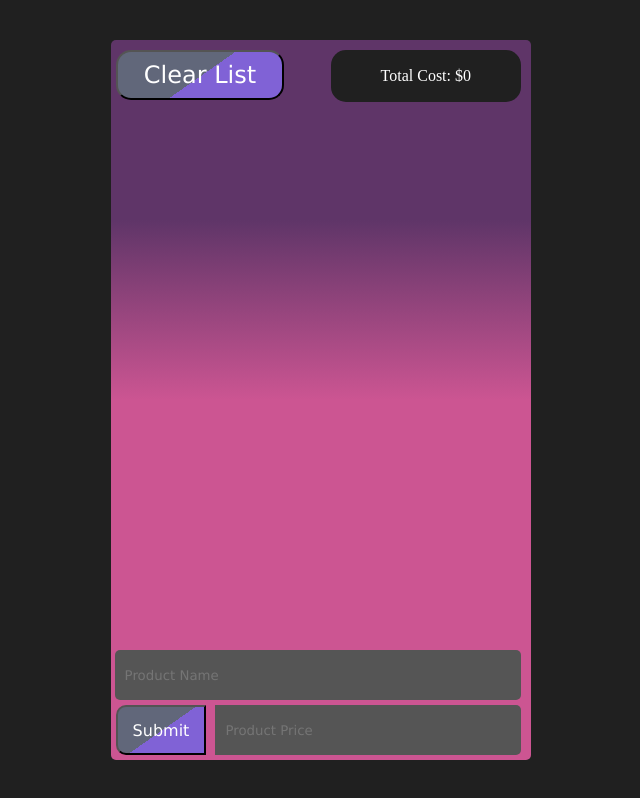
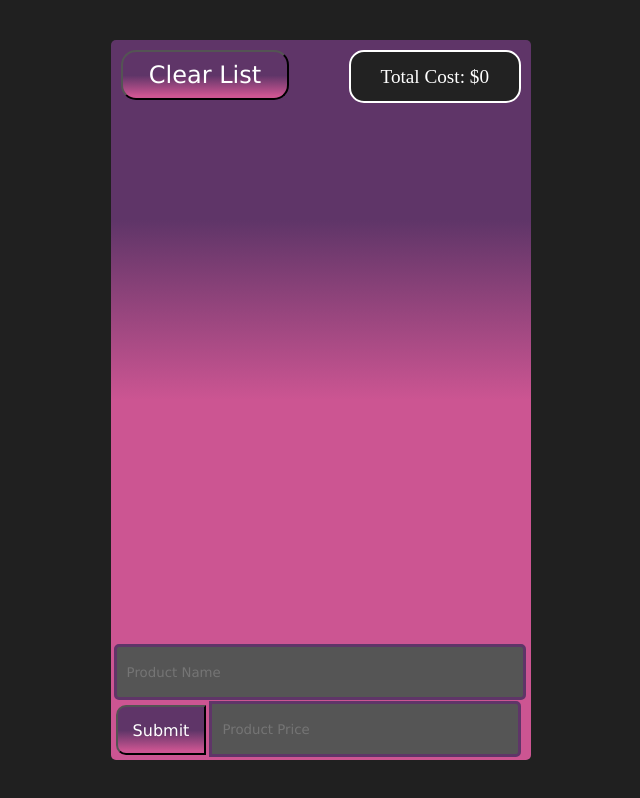
Before and after one commit to D-Whipp/list-app-jQuery, a website: page index.html in a window 1280 px wide. Shown: the whole page, without its empty margins (319-959 px from the left). Drawn offline with nearby package versions, Linux system fonts and the light colour scheme.

Commit message:
STYLING UPDATE: trying out a different color pallete

```diff
--- a/assets/index.js
+++ b/assets/index.js
@@ -38,9 +38,9 @@ $(document).ready(function () {
                     items[i].name +
                     ' $' +
                     items[i].price +
-                    ' ID: ' +
+                    '<span class="item-id"> ID: ' +
                     items[i].id +
-                    ' <i class="fas fa-check"></i> <i class="fas fa-trash"></i> </li>'
+                    '</span> <i class="fas fa-check"></i> <i class="fas fa-trash"></i> </li>'
             );
         }
     }
--- a/assets/styles.css
+++ b/assets/styles.css
@@ -23,30 +23,46 @@ body {
 
 .name-input {
     background: #555;
-    border: none;
+    border: 3px solid #5f3568;
     border-radius: 5px;
     color: #fff;
     height: 50px;
     width: 92%;
     position: absolute;
     bottom: 60px;
+    right: 5px;
+    padding: 0px 10px;
+    outline: none;
+}
+
+.name-input:focus {
+    border: 5px dotted #cc5592;
+    background: #5f3568;
+    font-weight: bold;
+    font-size: 1.2rem;
+    letter-spacing: 0.1rem;
+}
+
+.price-input {
+    background: #555;
+    border: 3px solid #5f3568;
+    border-radius: 0px 5px 5px 0px;
+    color: #fff;
+    height: 50px;
+    width: 68%;
+    position: absolute;
+    bottom: 3px;
     right: 10px;
     padding: 0px 10px;
     outline: none;
 }
 
-.price-input {
-    background: #555;
-    border: none;
-    border-radius: 0px 5px 5px 0px;
-    color: #fff;
-    height: 50px;
-    width: 68%;
-    position: absolute;
-    bottom: 5px;
-    right: 10px;
-    padding: 0px 10px;
-    outline: none;
+.price-input:focus {
+    border: 5px dotted #cc5592;
+    background: #5f3568;
+    font-weight: bold;
+    font-size: 1.2rem;
+    letter-spacing: 0.1rem;
 }
 
 .input::placeholder {
@@ -54,7 +70,7 @@ body {
 }
 
 .submit-btn {
-    background: linear-gradient(145deg, #61677A 51%, #8062D6 49%);
+    background: linear-gradient(0deg, #cc5592 5%, #5f3568 49%);
     border-radius: 10px 0px 0px 10px;
     color: #fff;
     font-size: 100%;
@@ -66,26 +82,32 @@ body {
 }
 
 .clear-list-btn {
-    background: linear-gradient(145deg, #61677A 51%, #8062D6 49%);
+    background: linear-gradient(0deg, #cc5592 5%, #5f3568 49%);
     border-radius: 15px;
     color: #fff;
     font-size: 150%;
     height: 50px;
     width: 40%;
     top: 10px;
-    left: 5px;
+    left: 10px;
     position: absolute;
 }
 
 .total-cost-container {
-    background-color: #202020;
+    background-color: #222;
+    border: 2px solid #fff;
     border-radius: 15px;
     color: #fff;
-    font-size: 100%;
-    padding: 18px 50px;
+    font-size: 120%;
+    padding: 15px 30px;
     position: absolute;
     top: 10px;
     right: 10px;
+}
+
+.item-id {
+    font-size: 0.8rem;
+    margin-left: 5px;
 }
 
 ul {
@@ -144,10 +166,6 @@ ul .hideId {
     opacity: 0;
 }
 
-.hideMe {
-    display: hidden;
-}
-
 /* ***** RESPONSIVE STYLING ***** */
 @media screen and (max-width: 400px) {
     .container {
```
